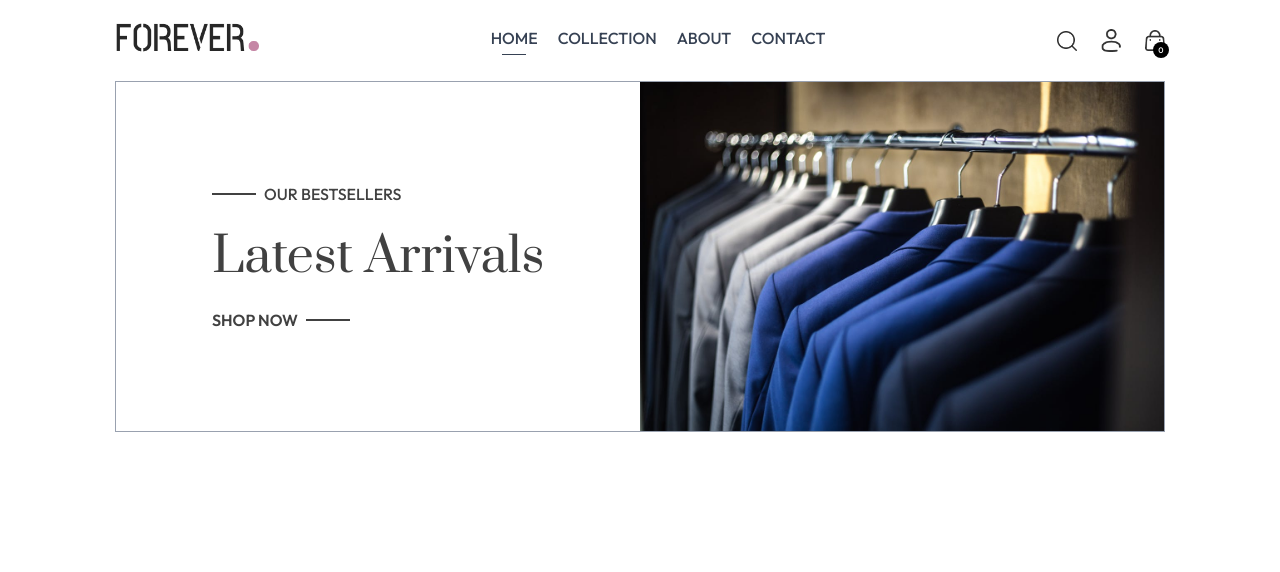
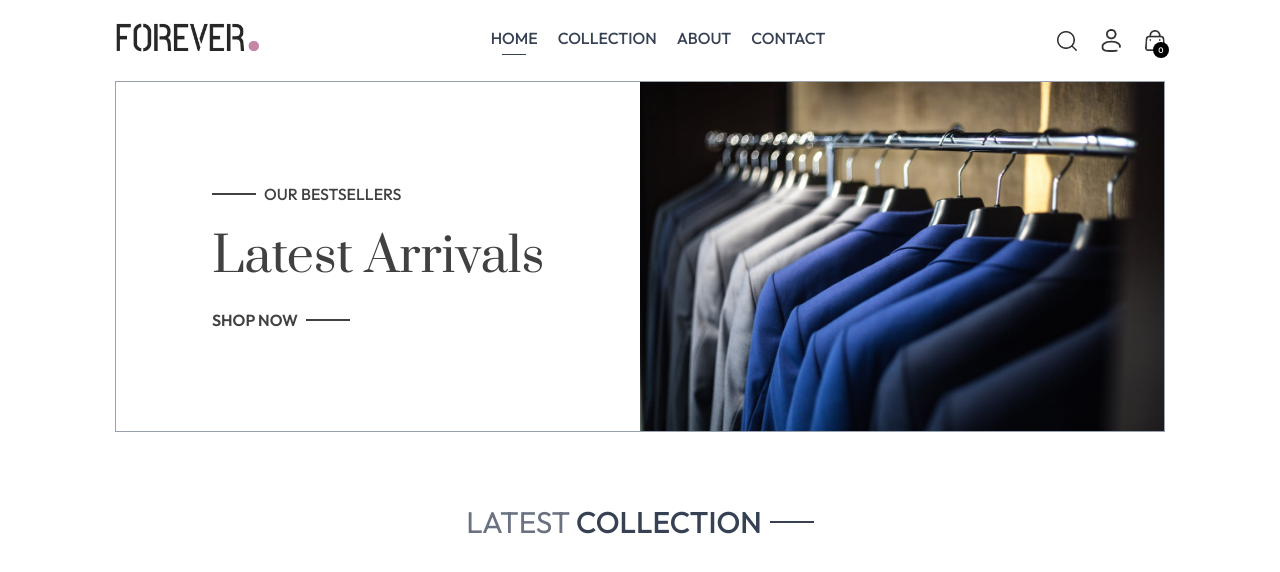
Before and after one commit to Youssef-Mhmoud/e-commerce-frontend, a React (Vite) app: page / in a window 1280 px wide. Shown: the top 572 px of the page. Built offline with nearby package versions, Linux system fonts and the light colour scheme.

Commit message:
make a title component

```diff
--- a/src/components/LatestCollection.jsx
+++ b/src/components/LatestCollection.jsx
@@ -1,9 +1,17 @@
-import React from 'react'
+// import { useContext } from "react";
+import { ShopContext } from "../context/ShopContext";
+import Title from "./Title";
 
 const LatestCollection = () => {
+  // const { products } = useContext(ShopContext);
+
   return (
-    <div>LatestCollection</div>
-  )
-}
+    <div className="my-10">
+      <div className="text-center py-8 text-3xl">
+        <Title titleText_1="LATEST" titleText_2="COLLECTION" />
+      </div>
+    </div>
+  );
+};
 
-export default LatestCollection
+export default LatestCollection;
--- /dev/null
+++ b/src/components/Title.jsx
@@ -0,0 +1,13 @@
+const Title = ({ titleText_1, titleText_2 }) => {
+  return (
+    <div className="inline-flex gap-2 items-center mb-3">
+      <p className="text-gray-500">
+        {titleText_1}{" "}
+        <span className="font-medium text-gray-700">{titleText_2}</span>
+      </p>
+      <p className="w-8 sm:w-11 h-[1px] sm:h-[2px] bg-gray-700"></p>
+    </div>
+  );
+};
+
+export default Title;
--- a/src/main.jsx
+++ b/src/main.jsx
@@ -1,11 +1,14 @@
-import { StrictMode } from 'react'
-import { createRoot } from 'react-dom/client'
-import './index.css'
-import App from './App.jsx'
-import { BrowserRouter } from 'react-router-dom'
+import { StrictMode } from "react";
+import { createRoot } from "react-dom/client";
+import "./index.css";
+import App from "./App.jsx";
+import { BrowserRouter } from "react-router-dom";
+import ShopContextProvider from "./context/ShopContext.jsx";
 
-createRoot(document.getElementById('root')).render(
+createRoot(document.getElementById("root")).render(
   <BrowserRouter>
-    <App />
-  </BrowserRouter>,
-)
+    <ShopContextProvider>
+      <App />
+    </ShopContextProvider>
+  </BrowserRouter>
+);
--- a/src/pages/Home.jsx
+++ b/src/pages/Home.jsx
@@ -1,9 +1,11 @@
 import Hero from "../components/Hero";
+import LatestCollection from "../components/LatestCollection";
 
 const Home = () => {
   return (
     <div>
       <Hero />
+      <LatestCollection />
     </div>
   );
 };
```
